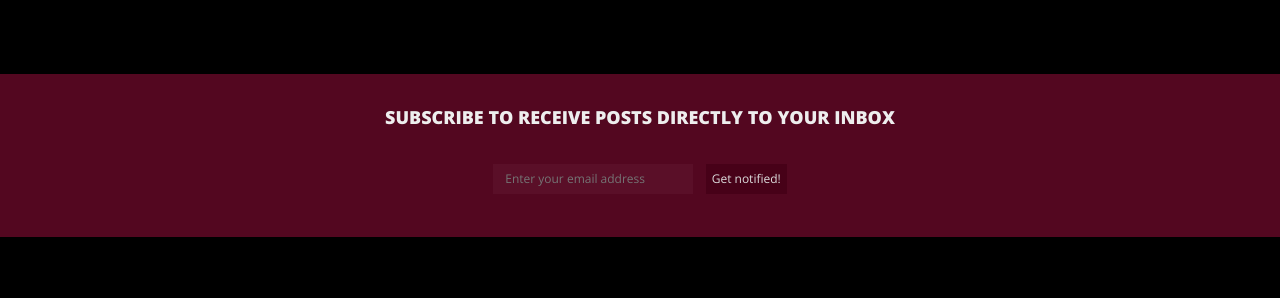
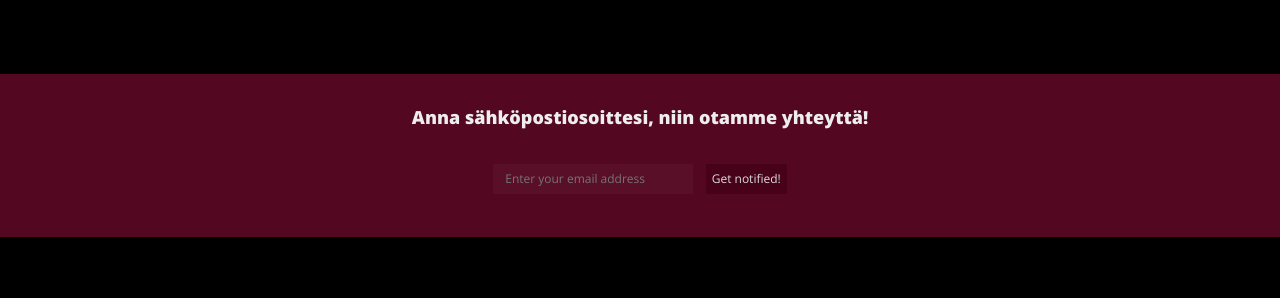
Before and after one commit to Rinwall/site, a Jekyll site: the page built from about/index.html, in a window 1280 px wide. Shown: the part 1598-1896 px from the top of the page. Built offline with Jekyll 4.4.1, drawn with Linux system fonts in a browser that asks for light colours; nearby versions of some CDN libraries.

Commit message:
Update newsletter.html

```diff
--- a/_includes/newsletter.html
+++ b/_includes/newsletter.html
@@ -2,7 +2,7 @@
         <div class="row"  style="background-color: #530720; padding-bottom: 40px; margin-top: 50px; margin-bottom: 80px;">
             <div class="col-lg-8 col-lg-offset-2 col-md-10 col-md-offset-1">
 
-      <center><h4><p>SUBSCRIBE TO RECEIVE POSTS DIRECTLY TO YOUR INBOX</h4></center>
+      <center><h4><p>Anna sähköpostiosoittesi, niin otamme yhteyttä!</h4></center>
 
 
 <form style="padding:3px;text-align:center;font-family: 'Open Sans', 'Helvetica Neue', Helvetica, Arial, sans-serif;font-size:12px;" action="https://tinyletter.com/photorgasms" method="post" target="popupwindow" onsubmit="window.open('https://tinyletter.com/yourproject', 'popupwindow', 'scrollbars=yes,width=800,height=600');return true"><input type="text" placeholder="Enter your email address"  style="width:200px;height:30px;border:0;background-color:#5A0F28;color:#dddddd;outline:0;padding-left:12px;" name="email" id="tlemail" />&nbsp; &nbsp; <input type="submit" value="Get notified!" style="background-color:#470118;color:#dddddd;height:30px;border:0;" /></form>
```
